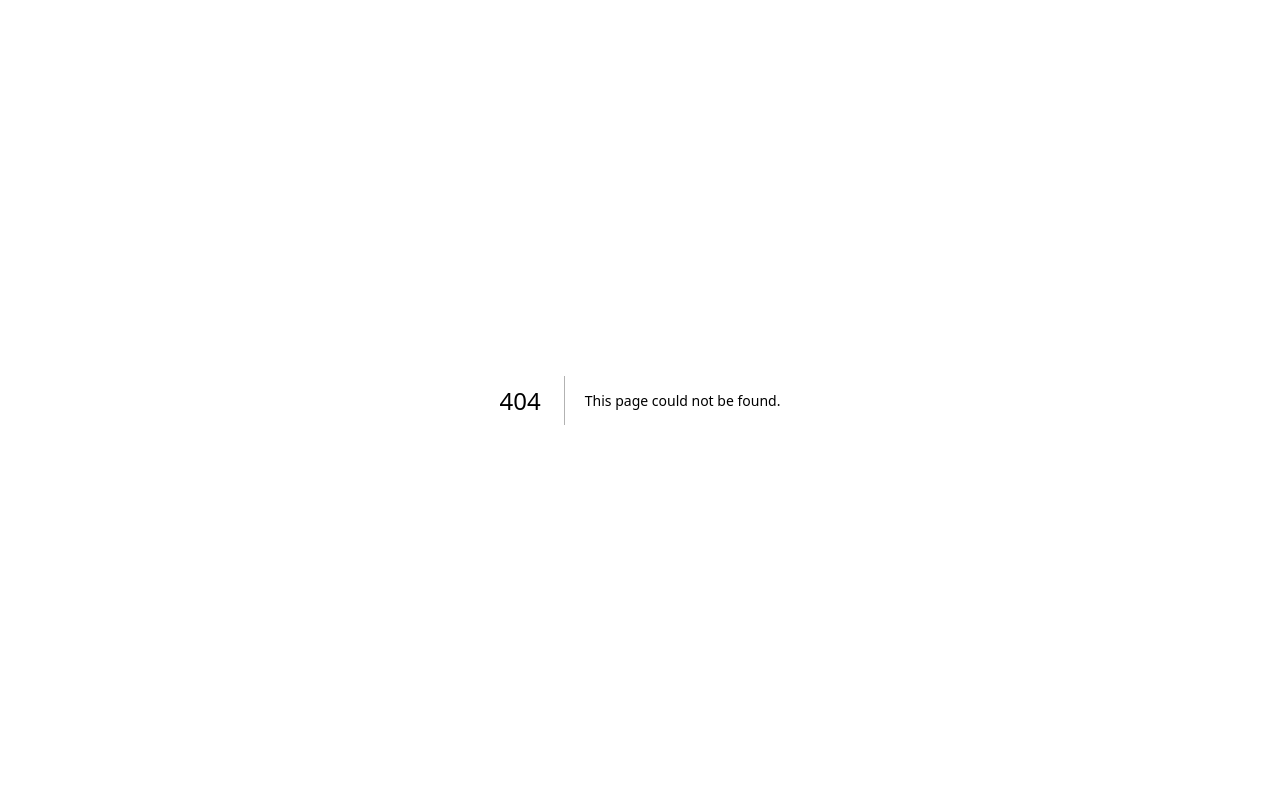
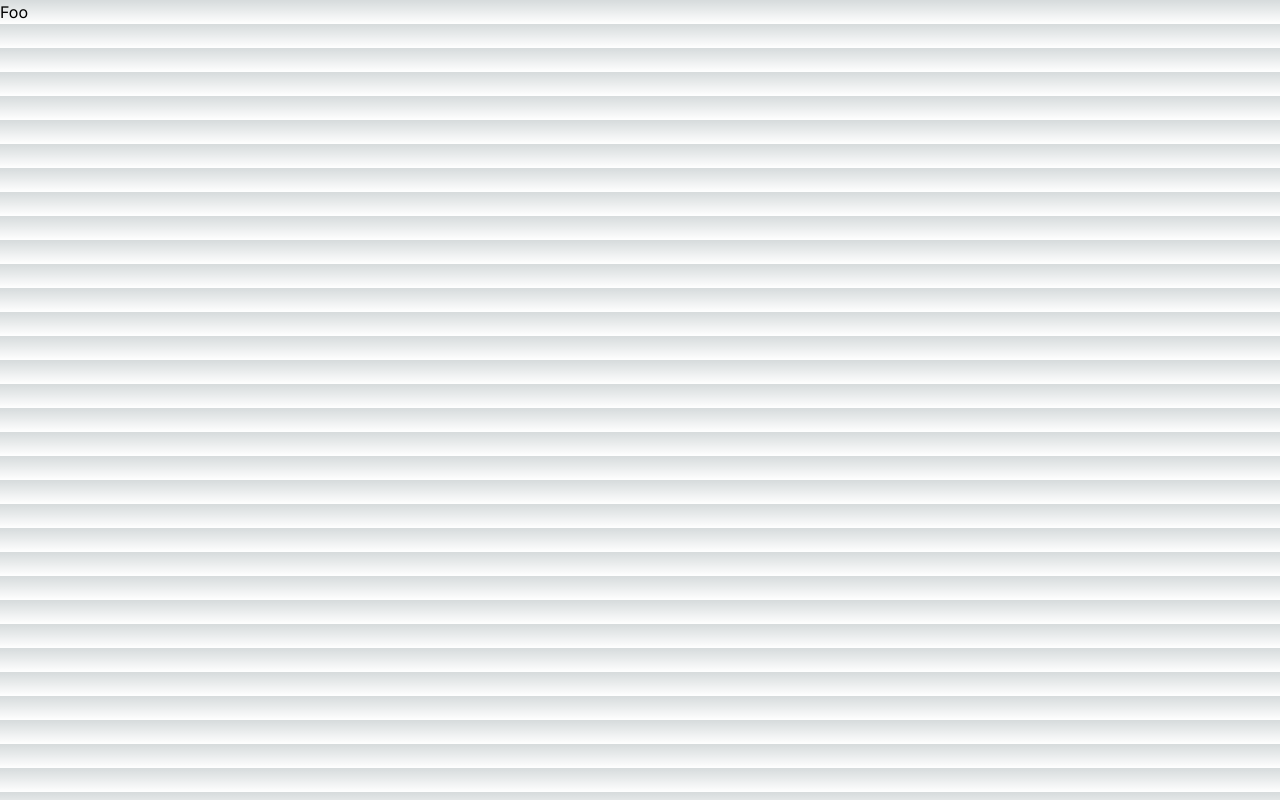
Before and after one commit to zakmayfield/authn-pre, a Next.js app: page /foo in a window 1280 px wide. Before the commit this address had no page. Built offline with nearby package versions, Linux system fonts and the light colour scheme.

Commit message:
generic page

```diff
--- /dev/null
+++ b/src/app/foo/[slug]/page.tsx
@@ -0,0 +1,3 @@
+export default function FooNested({ params }: { params: { slug: string } }) {
+  return <div>{params.slug}</div>;
+}
--- /dev/null
+++ b/src/app/foo/page.tsx
@@ -0,0 +1,3 @@
+export default function Foo() {
+  return <div>Foo</div>;
+}
```
